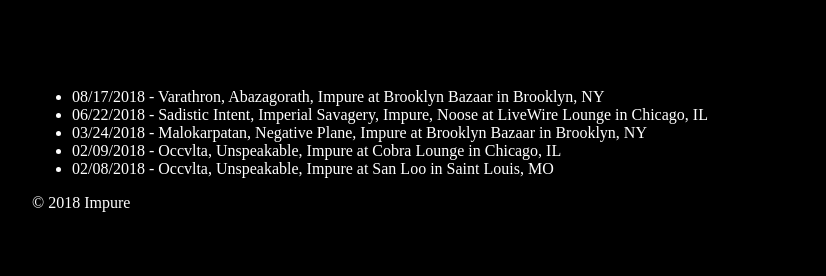
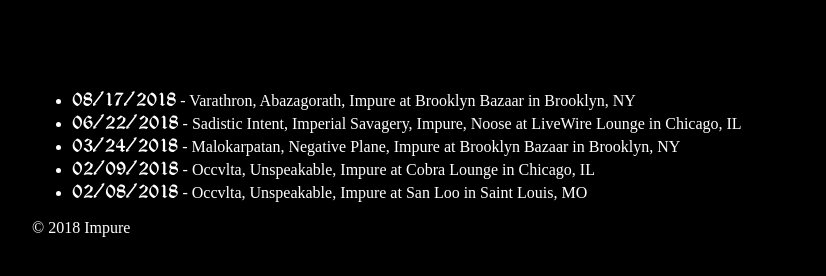
Before and after one commit to impureconjurations/impureconjurations.github.io, a plain HTML site: page shows.html in a window 1280 px wide. Shown: the part 342-618 px from the top of the page, without its empty margins (26-852 px from the left). Drawn offline with Linux system fonts and the light colour scheme.

Commit message:
Add files via upload

```diff
--- a/shows.html
+++ b/shows.html
@@ -27,11 +27,11 @@
 	<div style="width:auto;" id="content">
 		<section class="row">
 				<ul>
-					<li>08/17/2018 - Varathron, Abazagorath, Impure at Brooklyn Bazaar in Brooklyn, NY</li>
-					<li>06/22/2018 - Sadistic Intent, Imperial Savagery, Impure, Noose at LiveWire Lounge in Chicago, IL</li>
-					<li>03/24/2018 - Malokarpatan, Negative Plane, Impure at Brooklyn Bazaar in Brooklyn, NY</li>
-					<li>02/09/2018 - Occvlta, Unspeakable, Impure at Cobra Lounge in Chicago, IL</li>
-					<li>02/08/2018 - Occvlta, Unspeakable, Impure at San Loo in Saint Louis, MO</li>
+					<li><a>08/17/2018</a> - Varathron, Abazagorath, Impure at Brooklyn Bazaar in Brooklyn, NY</li>
+					<li><a>06/22/2018</a> - Sadistic Intent, Imperial Savagery, Impure, Noose at LiveWire Lounge in Chicago, IL</li>
+					<li><a>03/24/2018</a> - Malokarpatan, Negative Plane, Impure at Brooklyn Bazaar in Brooklyn, NY</li>
+					<li><a>02/09/2018</a> - Occvlta, Unspeakable, Impure at Cobra Lounge in Chicago, IL</li>
+					<li><a>02/08/2018</a> - Occvlta, Unspeakable, Impure at San Loo in Saint Louis, MO</li>
 				</ul>
 		</section>
 
```
